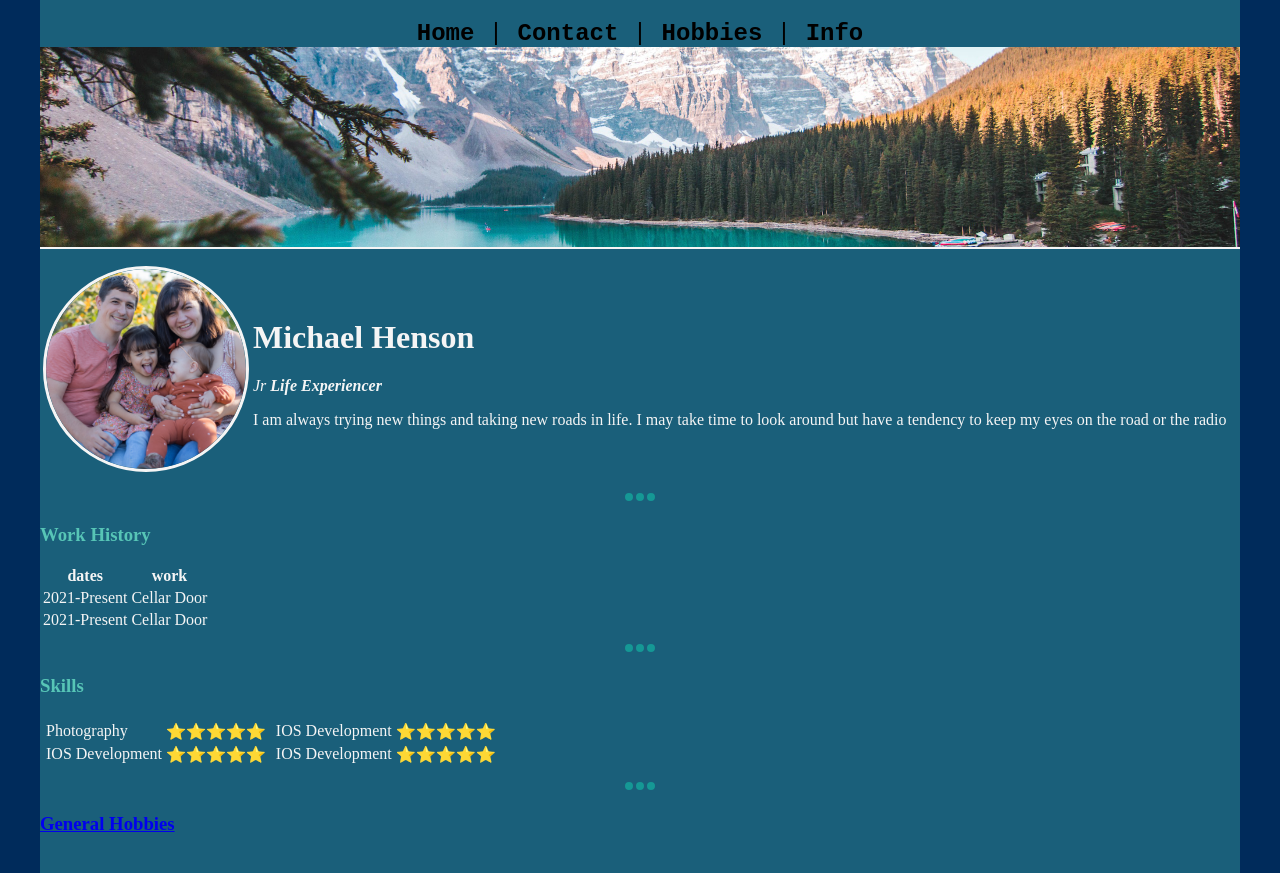
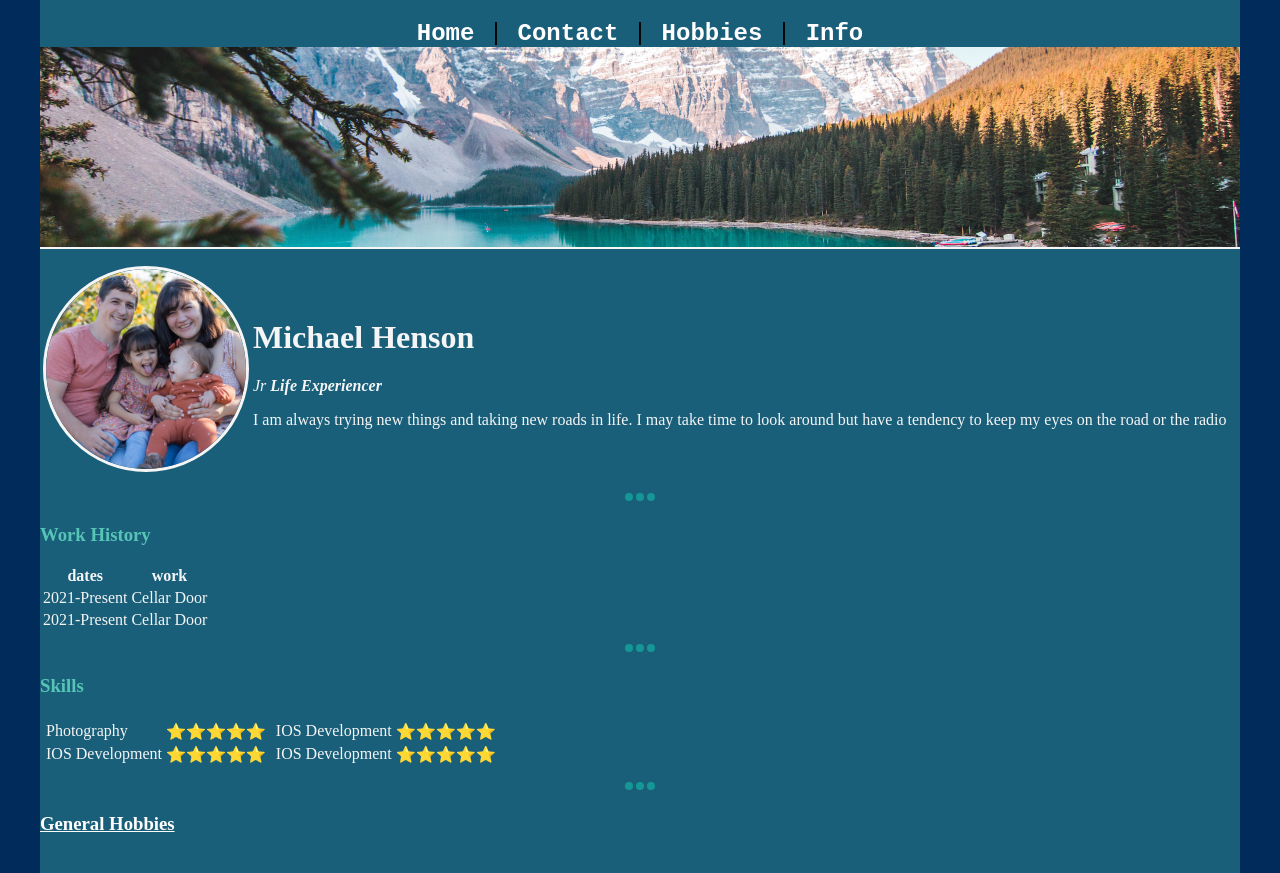
Before and after one commit to UglyAvatar/Udemycourse, a plain HTML site: page index.html in a window 1280 px wide. Drawn offline with Linux system fonts and the light colour scheme.

Commit message:
nav bar styling.

```diff
--- a/style.css
+++ b/style.css
@@ -11,15 +11,23 @@ body {
 }
 
 .navbar a {
-    color: unset;
+    color: white;
     text-decoration: none;
+}
+a{
+    color: white;
 }
 
 .navbar a:hover {
     font-size: unset;
     color: #57C5B6;
 }
-
+.navbar a:visited{
+    color: white;
+}
+.navbar a:visited:hover{
+    color: #57C5B6;
+}
 .containerall {
     background-color: #1A5F7A;
     padding-top: 20px;
@@ -46,7 +54,7 @@ a:hover {
 }
 
 a:visited {
-    color: unset;
+    color:unset;
 }
 h3 {
     color: #57C5B6;
```
